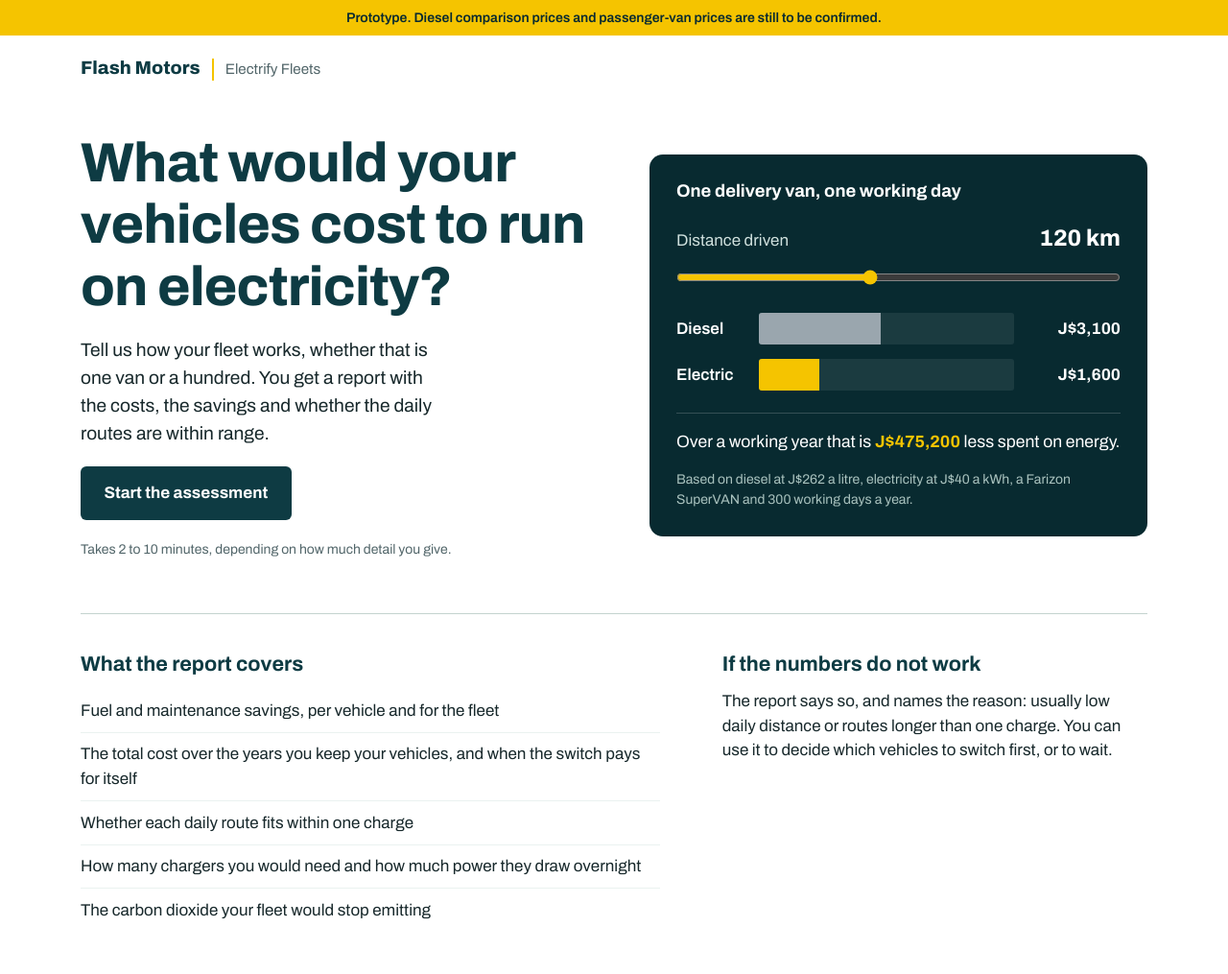
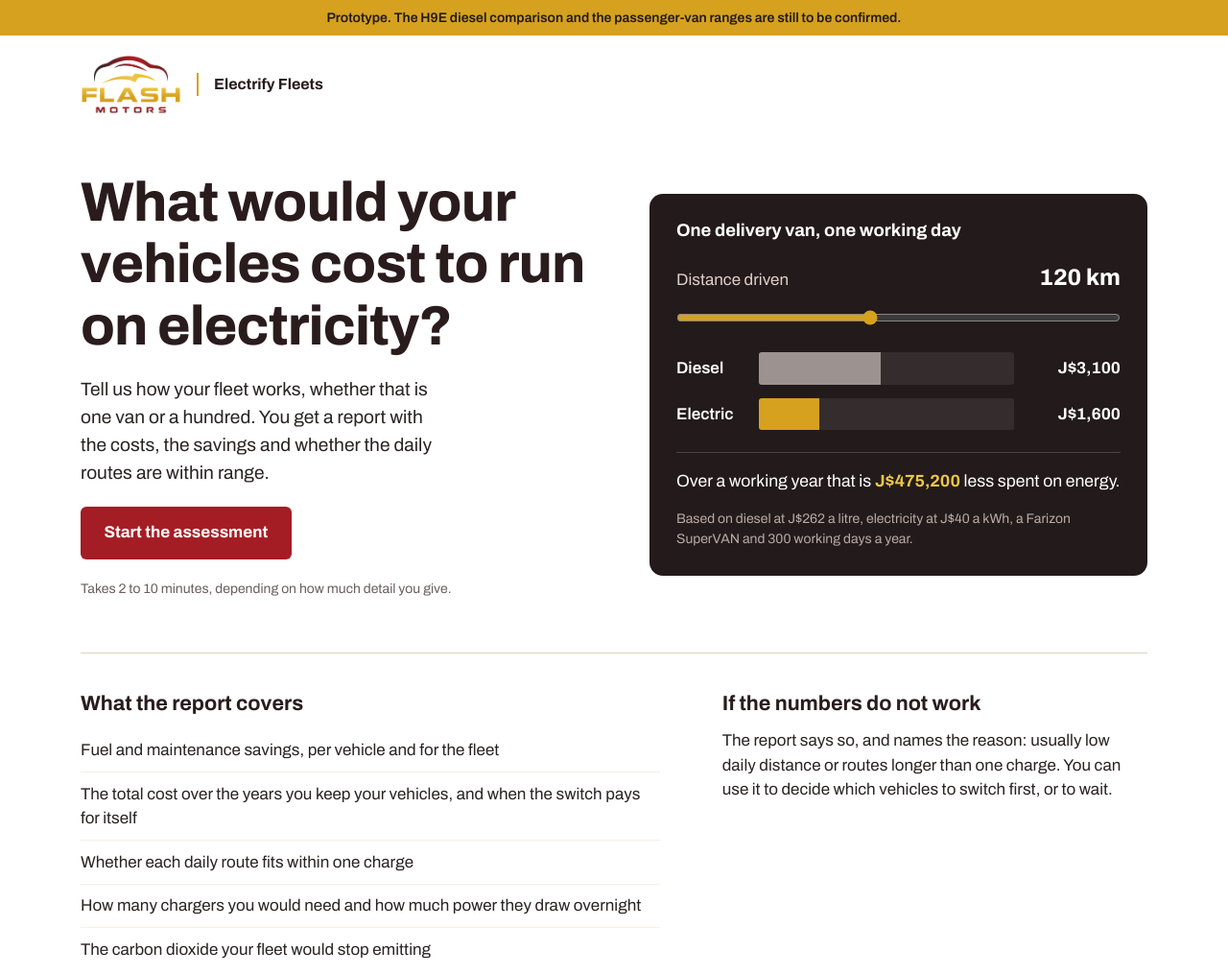
Before and after one commit to FlashXavier1/electrifyfleets, a plain HTML site: page index.html in a window 1280 px wide. Shown: the top 1015 px of the page at 96% size. Drawn offline with Linux system fonts and the light colour scheme.

Commit message:
Apply Flash Motors branding
Logo in the header and on printed reports, logo icon as favicon, and the
palette taken from the logo: gold, red and warm near-black.

Co-Authored-By: Claude Opus 5.5 <noreply@anthropic.com>
Claude-Session: https://claude.ai/code/session_01HWUaDaHZwf89JADTMn1xiu

```diff
--- a/assets/styles.css
+++ b/assets/styles.css
@@ -1,13 +1,17 @@
 :root {
-  --ink: #0e3b43;
-  --deep: #082a30;
+  /* Flash Motors logo colours */
+  --ink: #2a1c1d;        /* headings: the logo's near-black, warmed */
+  --deep: #231a1b;       /* dark panels */
+  --red: #a51d24;        /* logo red: primary buttons */
+  --red-dark: #7f1a1f;
+  --flash: #d6a11f;      /* logo gold */
+  --flash-light: #ecc64a;
   --paper: #ffffff;
-  --mist: #eaf2f0;
-  --line: #c4d3cf;
-  --flash: #f5c400;
-  --diesel: #6b7680;
-  --text: #17282b;
-  --muted: #52666a;
+  --mist: #f7f0e1;       /* pale gold tint */
+  --line: #e0d4bf;
+  --diesel: #6f6a68;
+  --text: #2a2223;
+  --muted: #6a5f5c;
   --ok: #1f7a4d;
   --caution: #8a6100;
   --warn: #b4412b;
@@ -43,17 +47,18 @@ a { color: var(--ink); }
 
 .site-head, main, .site-foot { max-width: 72rem; margin: 0 auto; padding-left: 1.25rem; padding-right: 1.25rem; }
 .site-head { padding-top: 1.25rem; padding-bottom: 1.25rem; }
-.brand { display: inline-flex; align-items: baseline; gap: 0.75rem; text-decoration: none; }
-.brand-name { font-variation-settings: var(--wide); font-weight: 800; font-size: 1.2rem; color: var(--ink); }
-.brand-product { font-size: 0.95rem; color: var(--muted); border-left: 2px solid var(--flash); padding-left: 0.75rem; }
+.brand { display: inline-flex; align-items: center; gap: 1rem; text-decoration: none; }
+.brand img { height: 3.9rem; width: auto; display: block; }
+@media (max-width: 820px) { .brand img { height: 3.2rem; } }
+.brand-product { font-variation-settings: var(--wide); font-weight: 700; font-size: 1rem; color: var(--ink); border-left: 2px solid var(--flash); padding-left: 1rem; }
 
 /* Buttons */
 .btn {
   font: inherit; font-weight: 700; cursor: pointer;
   border-radius: 6px; padding: 0.8rem 1.4rem; border: 2px solid transparent;
 }
-.btn-primary { background: var(--ink); color: #fff; }
-.btn-primary:hover { background: var(--deep); }
+.btn-primary { background: var(--red); color: #fff; }
+.btn-primary:hover { background: var(--red-dark); }
 .btn-quiet { background: transparent; color: var(--ink); border-color: var(--line); }
 .btn-quiet:hover { border-color: var(--ink); }
 .btn-link { background: none; border: 0; padding: 0; color: var(--ink); text-decoration: underline; font: inherit; cursor: pointer; }
@@ -68,8 +73,8 @@ a { color: var(--ink); }
 
 .meter { background: var(--deep); color: #fff; border-radius: 14px; padding: 1.75rem; }
 .meter h2 { color: #fff; font-size: 1.15rem; }
-.meter .fine { color: #a9c2be; margin-top: 0.9rem; }
-.meter-control { display: flex; justify-content: space-between; align-items: baseline; margin-top: 1.25rem; color: #cfe0dd; }
+.meter .fine { color: #b8aaa4; margin-top: 0.9rem; }
+.meter-control { display: flex; justify-content: space-between; align-items: baseline; margin-top: 1.25rem; color: #ddd0c9; }
 .meter-control output { font-variation-settings: var(--wide); font-weight: 750; font-size: 1.5rem; color: #fff; font-variant-numeric: tabular-nums; }
 .meter input[type=range] { width: 100%; margin: 0.6rem 0 1.4rem; accent-color: var(--flash); height: 1.75rem; }
 .lanes { display: grid; gap: 0.9rem; }
@@ -77,11 +82,11 @@ a { color: var(--ink); }
 .lane-name { font-weight: 600; }
 .lane-bar { height: 2.1rem; background: rgba(255, 255, 255, 0.08); border-radius: 3px; overflow: hidden; }
 .lane-bar i { display: block; height: 100%; width: 0; transition: width 0.25s ease-out; }
-.lane-diesel .lane-bar i { background: #9aa6ae; }
+.lane-diesel .lane-bar i { background: #9c9390; }
 .lane-electric .lane-bar i { background: var(--flash); }
 .lane-cost { text-align: right; font-weight: 700; font-variant-numeric: tabular-nums; }
 .meter-total { margin-top: 1.4rem; padding-top: 1.1rem; border-top: 1px solid rgba(255, 255, 255, 0.18); font-size: 1.1rem; }
-.meter-total strong { color: var(--flash); font-variant-numeric: tabular-nums; }
+.meter-total strong { color: var(--flash-light); font-variant-numeric: tabular-nums; }
 
 .explain {
   display: grid; grid-template-columns: 1.4fr 1fr; gap: 3rem;
@@ -97,7 +102,7 @@ a { color: var(--ink); }
 .interview { max-width: 42rem; padding: 1rem 0 4rem; }
 .progress-text { font-size: 0.9rem; color: var(--muted); }
 .progress-track { height: 4px; background: var(--mist); margin: 0.5rem 0 2rem; }
-.progress-track i { display: block; height: 100%; background: var(--ink); transition: width 0.2s ease-out; }
+.progress-track i { display: block; height: 100%; background: var(--red); transition: width 0.2s ease-out; }
 .step-title { font-size: clamp(1.6rem, 3.6vw, 2.2rem); font-weight: 750; }
 .step-help { margin-top: 0.6rem; color: var(--muted); max-width: var(--measure); }
 .fields { display: grid; gap: 1.4rem; margin-top: 1.9rem; }
@@ -107,7 +112,7 @@ a { color: var(--ink); }
   font: inherit; width: 100%; max-width: 22rem; padding: 0.65rem 0.75rem;
   border: 1.5px solid var(--diesel); border-radius: 4px; background: #fff; color: var(--text);
 }
-.field input.bad { border-color: var(--warn); background: #fdf3f0; }
+.field input.bad, .field select.bad { border-color: var(--warn); background: #fdf3f0; }
 .field-pair { display: grid; grid-template-columns: 1fr 1fr; gap: 1.2rem; max-width: 34rem; }
 fieldset { border: 0; margin: 0; padding: 0; min-width: 0; }
 
@@ -117,8 +122,8 @@ fieldset { border: 0; margin: 0; padding: 0; min-width: 0; }
   border: 1.5px solid var(--line); border-radius: 8px; padding: 0.95rem 1.1rem;
   font-weight: 400; margin: 0; cursor: pointer;
 }
-.choice label:has(input:checked) { border-color: var(--ink); background: var(--mist); }
-.choice input { width: 1.15rem; height: 1.15rem; accent-color: var(--ink); margin: 0; }
+.choice label:has(input:checked) { border-color: var(--red); background: var(--mist); }
+.choice input { width: 1.15rem; height: 1.15rem; accent-color: var(--red); margin: 0; }
 .choice b { display: block; }
 .choice small { color: var(--muted); font-size: 0.875rem; }
 .choice .time { color: var(--muted); font-size: 0.875rem; white-space: nowrap; }
@@ -135,13 +140,13 @@ fieldset { border: 0; margin: 0; padding: 0; min-width: 0; }
 .report { padding-bottom: 4rem; }
 .verdict { background: var(--deep); color: #fff; border-radius: 14px; padding: 2.2rem; }
 .verdict h1 { color: #fff; font-size: clamp(1.7rem, 4vw, 2.7rem); max-width: 24ch; }
-.verdict p { margin-top: 1rem; max-width: 60ch; color: #d5e4e1; }
+.verdict p { margin-top: 1rem; max-width: 60ch; color: #e3d7d0; }
 .verdict .tag {
   display: inline-block; font-weight: 700; font-size: 0.9rem; border-radius: 3px;
   padding: 0.2rem 0.6rem; margin-bottom: 1.1rem; background: var(--flash); color: var(--deep);
 }
 .verdict.is-look .tag { background: #fff; }
-.verdict.is-notyet .tag { background: #c8d2d6; }
+.verdict.is-notyet .tag { background: #cfc6c2; }
 
 .figures { display: grid; grid-template-columns: repeat(4, 1fr); border-bottom: 1px solid var(--line); }
 .figure { padding: 1.5rem 1.25rem 1.5rem 0; }
@@ -161,7 +166,7 @@ dl { margin: 0; }
 .stack-bar i { display: block; height: 100%; }
 .seg-buy { background: var(--ink); }
 .seg-energy { background: var(--flash); }
-.seg-maint { background: #7fb3a8; }
+.seg-maint { background: #c9787c; }
 .seg-charger { background: var(--diesel); }
 .stack-total { text-align: right; font-weight: 700; font-variant-numeric: tabular-nums; }
 .legend { display: flex; flex-wrap: wrap; gap: 0.4rem 1.4rem; margin-top: 1rem; font-size: 0.9rem; color: var(--muted); padding: 0; list-style: none; }
@@ -219,7 +224,9 @@ td:last-child, th:last-child { padding-right: 0; }
 }
 
 @media print {
-  .draft-note, .site-head, .report-actions, .sales, .no-print { display: none !important; }
+  .draft-note, .report-actions, .sales, .no-print { display: none !important; }
+  .site-head { padding: 0 0 6mm; }
+  .brand img { height: 16mm; }
   body { font-size: 10.5pt; }
   main, .site-foot { max-width: none; padding: 0; }
   .verdict, .seg-buy, .seg-energy, .seg-maint, .seg-charger, .stack-bar, .next, .verdict .tag {
--- a/index.html
+++ b/index.html
@@ -6,17 +6,17 @@
 <title>Fleet electrification assessment | Flash Motors</title>
 <meta name="description" content="Answer a few questions about your vehicles and get a report on what they would cost to run on electricity.">
 <meta name="robots" content="noindex">
-<link rel="icon" href="data:,">
+<link rel="icon" href="assets/favicon.png" type="image/png">
 <link rel="preconnect" href="https://fonts.googleapis.com">
 <link rel="preconnect" href="https://fonts.gstatic.com" crossorigin>
 <link href="https://fonts.googleapis.com/css2?family=Archivo:wdth,wght@62..125,400..800&display=swap" rel="stylesheet">
 <link rel="stylesheet" href="assets/styles.css">
 </head>
 <body>
-<p class="draft-note" role="note">Prototype. Diesel comparison prices and passenger-van prices are still to be confirmed.</p>
+<p class="draft-note" role="note">Prototype. The H9E diesel comparison and the passenger-van ranges are still to be confirmed.</p>
 
 <header class="site-head">
-  <a class="brand" href="#home"><span class="brand-name">Flash Motors</span><span class="brand-product">Electrify Fleets</span></a>
+  <a class="brand" href="#home"><img src="assets/logo.png" alt="Flash Motors" width="480" height="285"><span class="brand-product">Electrify Fleets</span></a>
 </header>
 
 <main id="main">
```
Also changed, not shown: assets/favicon.png (added), assets/logo.png (added).
